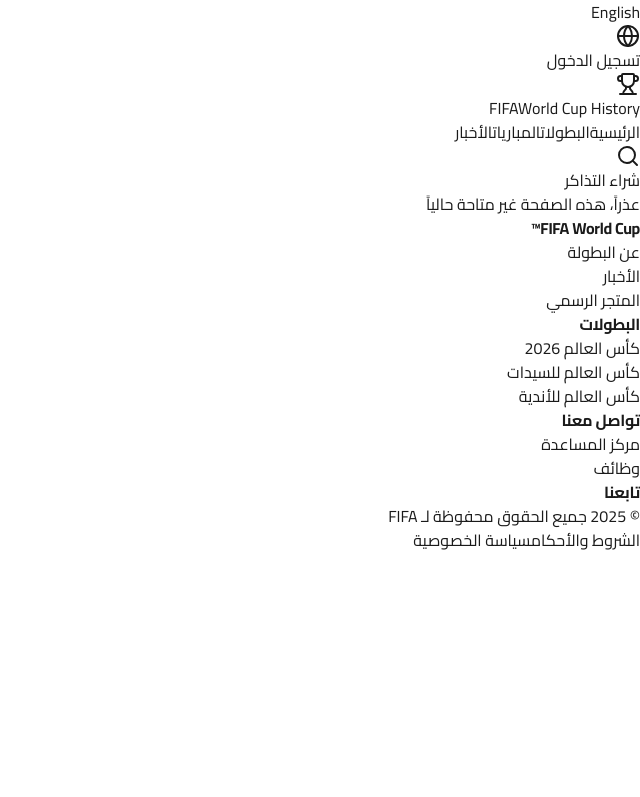
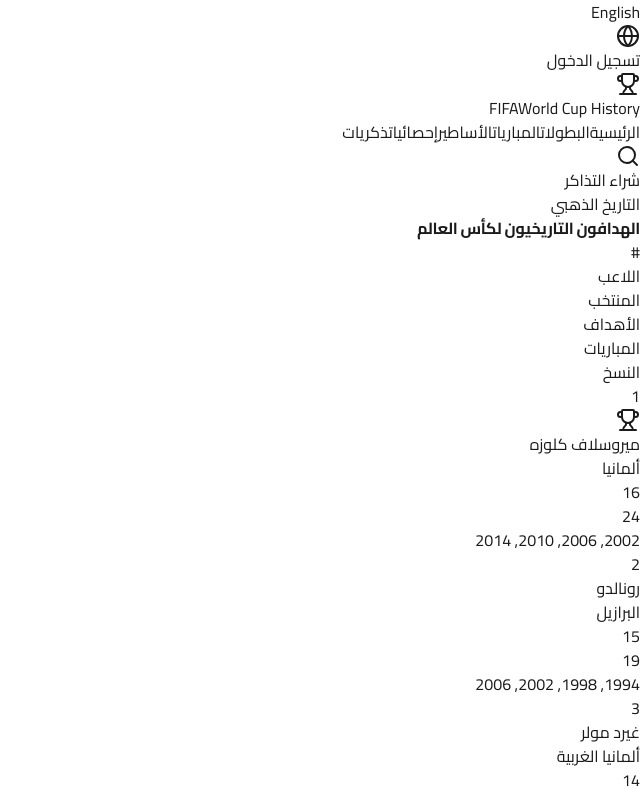
Before and after one commit to aliahmad1967/world_cups-app, a React (Vite) app: page /legends in a window 1280 px wide. Shown: the top 797 px of the page, without its empty margins (640-1280 px from the left). Built offline with nearby package versions, Linux system fonts and the light colour scheme.

Commit message:
feat: add stats, legends, and memories pages

```diff
--- a/src/App.jsx
+++ b/src/App.jsx
@@ -2,8 +2,11 @@
 import Layout from './components/Layout';
 import History from './pages/History';
 import Home from './pages/Home';
+import Legends from './pages/Legends';
 import Matches from './pages/Matches';
+import Memories from './pages/Memories';
 import News from './pages/News';
+import Stats from './pages/Stats';
 
 function App() {
   return (
@@ -14,6 +17,9 @@
           <Route path="/history" element={<History />} />
           <Route path="/matches" element={<Matches />} />
           <Route path="/news" element={<News />} />
+          <Route path="/legends" element={<Legends />} />
+          <Route path="/stats" element={<Stats />} />
+          <Route path="/memories" element={<Memories />} />
           <Route path="*" element={<div className="text-center mt-20 text-xl font-bold">عذراً، هذه الصفحة غير متاحة حالياً</div>} />
         </Routes>
       </Layout>
--- a/src/components/Navbar.jsx
+++ b/src/components/Navbar.jsx
@@ -29,17 +29,19 @@
           </Link>
 
           {/* Navigation */}
-          <div className="hidden md:flex space-x-1 space-x-reverse h-full items-center">
+          <div className="hidden lg:flex space-x-1 space-x-reverse h-full items-center">
             <NavLink to="/" active={isActive('/')}>الرئيسية</NavLink>
             <NavLink to="/history" active={isActive('/history')}>البطولات</NavLink>
             <NavLink to="/matches" active={isActive('/matches')}>المباريات</NavLink>
-            <NavLink to="/news" active={isActive('/news')}>الأخبار</NavLink>
+            <NavLink to="/legends" active={isActive('/legends')}>الأساطير</NavLink>
+            <NavLink to="/stats" active={isActive('/stats')}>إحصائيات</NavLink>
+            <NavLink to="/memories" active={isActive('/memories')}>ذكريات</NavLink>
           </div>
 
           {/* Search/Action */}
           <div className="flex items-center space-x-4 space-x-reverse">
             <Search className="w-5 h-5 cursor-pointer hover:opacity-80" />
-            <button className="hidden lg:block border border-white/30 hover:bg-white hover:text-[#0455bf] px-4 py-1.5 rounded-full text-sm font-bold transition-all">
+            <button className="hidden md:block border border-white/30 hover:bg-white hover:text-[#0455bf] px-4 py-1.5 rounded-full text-sm font-bold transition-all">
               شراء التذاكر
             </button>
           </div>
@@ -53,7 +55,7 @@
   return (
     <Link
       to={to}
-      className={`h-16 flex items-center px-4 text-sm font-bold border-b-[3px] transition-colors ${
+      className={`h-16 flex items-center px-3 xl:px-4 text-sm font-bold border-b-[3px] transition-colors whitespace-nowrap ${
         active
           ? 'border-[#32ccff] text-white'
           : 'border-transparent text-white/80 hover:text-white'
--- a/src/pages/Home.jsx
+++ b/src/pages/Home.jsx
@@ -1,4 +1,4 @@
-import { ArrowRight, Calendar, ChevronLeft } from 'lucide-react';
+import { ArrowRight, Calendar } from 'lucide-react';
 import { Link } from 'react-router-dom';
 
 export default function Home() {
@@ -34,7 +34,6 @@
 
           {/* Hero Visual Placeholder */}
           <div className="hidden lg:block relative">
-             {/* Using a placeholder div for standard image simulation */}
              <div className="aspect-[4/3] bg-gradient-to-tr from-blue-400 to-emerald-400 rounded-lg shadow-2xl opacity-20 transform rotate-3" />
              <div className="absolute inset-0 bg-blue-500/10 backdrop-blur-sm rounded-lg flex items-center justify-center border border-white/10">
                 <span className="text-white font-bold opacity-30 text-2xl">صورة البطولة</span>
@@ -43,34 +42,37 @@
         </div>
       </div>
 
-      {/* Latest Highlights / Cards Section */}
+      {/* Latest Highlights */}
       <div className="container mx-auto px-6 py-20">
         <div className="flex justify-between items-end mb-10">
-          <h2 className="text-3xl font-black text-[#1a1a1a] uppercase tracking-tighter">أبرز المحطات</h2>
-          <Link to="/history" className="text-[#0455bf] font-bold hover:underline flex items-center text-sm">
-            عرض الكل <ChevronLeft className="w-4 h-4 mr-1" />
-          </Link>
+          <h2 className="text-3xl font-black text-[#1a1a1a] uppercase tracking-tighter">أقسام مميزة</h2>
         </div>
 
         <div className="grid grid-cols-1 md:grid-cols-3 gap-8">
+          <Link to="/stats">
             <NewsCard
               category="إحصائيات"
-            title="الأرقام القياسية في تاريخ كأس العالم"
-            date="منذ 1930"
+              title="سجل الأبطال وكل الأرقام القياسية"
+              date="تحديث شامل"
               imageColor="bg-red-500"
             />
+          </Link>
+          <Link to="/legends">
             <NewsCard
               category="أساطير"
-            title="أعظم 10 هدافين في تاريخ البطولة"
-            date="تحديث مستمر"
+              title="الهدافون التاريخيون لكأس العالم"
+              date="ميروسلاف كلوزه في الصدارة"
               imageColor="bg-emerald-500"
             />
+          </Link>
+          <Link to="/memories">
             <NewsCard
               category="ذكريات"
-            title="مباريات نهائية لن ينساها التاريخ"
-            date="أرشيف كامل"
+              title="لحظات لن ينساها التاريخ"
+              date="من 1930 إلى اليوم"
               imageColor="bg-yellow-500"
             />
+          </Link>
         </div>
       </div>
 
@@ -88,7 +90,6 @@
                </button>
              </div>
              <div className="md:w-1/2 bg-gray-200 min-h-[300px] relative">
-               {/* Image Placeholder */}
                <div className="absolute inset-0 flex items-center justify-center text-gray-400 font-bold">
                  صورة ترويجية 2026
                </div>
--- /dev/null
+++ b/src/pages/Legends.jsx
@@ -0,0 +1,52 @@
+import { Trophy } from 'lucide-react';
+
+export default function Legends() {
+  const scorers = [
+    { rank: 1, name: "ميروسلاف كلوزه", country: "ألمانيا", goals: 16, matches: 24, tournaments: "2002, 2006, 2010, 2014" },
+    { rank: 2, name: "رونالدو", country: "البرازيل", goals: 15, matches: 19, tournaments: "1994, 1998, 2002, 2006" },
+    { rank: 3, name: "غيرد مولر", country: "ألمانيا الغربية", goals: 14, matches: 13, tournaments: "1970, 1974" },
+    { rank: 4, name: "ليونيل ميسي", country: "الأرجنتين", goals: 13, matches: 26, tournaments: "2006, 2010, 2014, 2018, 2022" },
+    { rank: 4, name: "جاست فونتين", country: "فرنسا", goals: 13, matches: 6, tournaments: "1958" },
+    { rank: 6, name: "كيليان مبابي", country: "فرنسا", goals: 12, matches: 14, tournaments: "2018, 2022" },
+    { rank: 6, name: "بيليه", country: "البرازيل", goals: 12, matches: 14, tournaments: "1958, 1962, 1966, 1970" },
+    { rank: 8, name: "يورغن كلينسمان", country: "ألمانيا", goals: 11, matches: 17, tournaments: "1990, 1994, 1998" },
+    { rank: 8, name: "ساندرو كوتشيس", country: "المجر", goals: 11, matches: 5, tournaments: "1954" },
+    { rank: 10, name: "غابرييل باتيستوتا", country: "الأرجنتين", goals: 10, matches: 12, tournaments: "1994, 1998, 2002" },
+  ];
+
+  return (
+    <div className="container mx-auto px-6 py-12">
+      <div className="mb-12">
+        <span className="text-[#0455bf] font-bold tracking-wider uppercase text-sm">التاريخ الذهبي</span>
+        <h2 className="text-4xl font-black text-[#1a1a1a] mt-2">الهدافون التاريخيون لكأس العالم</h2>
+      </div>
+
+      <div className="bg-white rounded-lg border border-gray-200 overflow-hidden shadow-sm">
+        <div className="grid grid-cols-12 bg-gray-50 py-4 px-6 border-b border-gray-200 text-sm font-bold text-gray-500 uppercase tracking-wider">
+          <div className="col-span-1">#</div>
+          <div className="col-span-3">اللاعب</div>
+          <div className="col-span-2">المنتخب</div>
+          <div className="col-span-2 text-center">الأهداف</div>
+          <div className="col-span-2 text-center">المباريات</div>
+          <div className="col-span-2 text-left pl-4 hidden md:block">النسخ</div>
+        </div>
+
+        <div className="divide-y divide-gray-100">
+          {scorers.map((player) => (
+            <div key={player.name} className="grid grid-cols-12 py-5 px-6 items-center hover:bg-blue-50/30 transition-colors cursor-default text-[#1a1a1a]">
+              <div className="col-span-1 font-black text-[#0455bf]">{player.rank}</div>
+              <div className="col-span-3 font-bold text-lg flex items-center">
+                {player.rank === 1 && <Trophy className="w-4 h-4 text-yellow-500 ml-2" />}
+                {player.name}
+              </div>
+              <div className="col-span-2 font-medium text-gray-600">{player.country}</div>
+              <div className="col-span-2 text-center font-black text-xl text-[#0455bf] bg-blue-50 rounded py-1 mx-2">{player.goals}</div>
+              <div className="col-span-2 text-center font-mono text-gray-500">{player.matches}</div>
+              <div className="col-span-2 text-left pl-4 text-xs text-gray-400 hidden md:block">{player.tournaments}</div>
+            </div>
+          ))}
+        </div>
+      </div>
+    </div>
+  );
+}
--- /dev/null
+++ b/src/pages/Memories.jsx
@@ -0,0 +1,38 @@
+export default function Memories() {
+    const moments = [
+      { id: 1, title: "يد الرب", year: 1986, desc: "مارادونا يسجل أشهر هدف مثير للجدل في التاريخ ضد إنجلترا.", color: "bg-sky-600" },
+      { id: 2, title: "نطحة زيدان", year: 2006, desc: "النهاية المأساوية لمسيرة الأسطورة الفرنسية في نهائي برلين.", color: "bg-blue-800" },
+      { id: 3, title: "معجزة بيرن", year: 1954, desc: "ألمانيا الغربية تقهر المجر التي لا تقهر وتفوز بالكأس.", color: "bg-gray-800" },
+      { id: 4, title: "ماراكانازو", year: 1950, desc: "أوروغواي تصدم البرازيل في عقر دارها أمام 200 ألف متفرج.", color: "bg-yellow-600" },
+      { id: 5, title: "هدف القرن", year: 1986, desc: "مارادونا يراوغ نصف منتخب إنجلترا ليسجل أعظم هدف فردي.", color: "bg-sky-500" },
+      { id: 6, title: "السباعية التاريخية", year: 2014, desc: "ألمانيا تكتسح البرازيل 7-1 في بيلو هوريزونتي.", color: "bg-red-700" },
+    ];
+
+    return (
+      <div className="container mx-auto px-6 py-12">
+        <h2 className="text-3xl font-black text-[#1a1a1a] mb-8 border-r-4 border-[#da291c] pr-4">لحظات خالدة</h2>
+
+        <div className="grid grid-cols-1 md:grid-cols-2 gap-8">
+          {moments.map((moment) => (
+            <div key={moment.id} className="group relative h-64 rounded-xl overflow-hidden cursor-pointer shadow-md hover:shadow-xl transition-all">
+              <div className={`absolute inset-0 ${moment.color} opacity-90 group-hover:opacity-100 transition-opacity`} />
+
+              {/* Content Overlay */}
+              <div className="absolute inset-0 p-8 flex flex-col justify-end text-white">
+                <span className="text-5xl font-black opacity-10 absolute top-4 left-4">{moment.year}</span>
+                <div className="relative z-10 transform translate-y-2 group-hover:translate-y-0 transition-transform">
+                  <div className="flex items-center gap-3 mb-2">
+                     <span className="bg-white text-black text-xs font-bold px-2 py-1 rounded">{moment.year}</span>
+                  </div>
+                  <h3 className="text-3xl font-bold mb-2">{moment.title}</h3>
+                  <p className="text-white/80 opacity-0 group-hover:opacity-100 transition-opacity duration-300">
+                    {moment.desc}
+                  </p>
+                </div>
+              </div>
+            </div>
+          ))}
+        </div>
+      </div>
+    );
+  }
--- /dev/null
+++ b/src/pages/Stats.jsx
@@ -0,0 +1,31 @@
+export default function Stats() {
+  const champions = [
+    { country: "البرازيل", titles: 5, years: "1958, 1962, 1970, 1994, 2002", flag: "🇧🇷" },
+    { country: "ألمانيا", titles: 4, years: "1954, 1974, 1990, 2014", flag: "🇩🇪" },
+    { country: "إيطاليا", titles: 4, years: "1934, 1938, 1982, 2006", flag: "🇮🇹" },
+    { country: "الأرجنتين", titles: 3, years: "1978, 1986, 2022", flag: "🇦🇷" },
+    { country: "فرنسا", titles: 2, years: "1998, 2018", flag: "🇫🇷" },
+    { country: "أوروغواي", titles: 2, years: "1930, 1950", flag: "🇺🇾" },
+    { country: "إنجلترا", titles: 1, years: "1966", flag: "🇬🇧" },
+    { country: "إسبانيا", titles: 1, years: "2010", flag: "🇪🇸" },
+  ];
+
+  return (
+    <div className="container mx-auto px-6 py-12">
+      <h2 className="text-3xl font-black text-[#1a1a1a] mb-8 border-r-4 border-[#32ccff] pr-4">سجل الأبطال</h2>
+
+      <div className="grid grid-cols-1 md:grid-cols-2 lg:grid-cols-3 gap-6">
+        {champions.map((champ) => (
+          <div key={champ.country} className="bg-white border border-gray-200 rounded-lg p-6 flex flex-col items-center text-center hover:border-[#0455bf] transition-colors group">
+            <div className="text-6xl mb-4 grayscale group-hover:grayscale-0 transition-all">{champ.flag}</div>
+            <h3 className="text-2xl font-bold text-[#1a1a1a] mb-2">{champ.country}</h3>
+            <div className="bg-[#0455bf] text-white font-black text-xl w-12 h-12 rounded-full flex items-center justify-center mb-4 shadow-lg group-hover:scale-110 transition-transform">
+              {champ.titles}
+            </div>
+            <p className="text-sm text-gray-500 font-medium">{champ.years}</p>
+          </div>
+        ))}
+      </div>
+    </div>
+  );
+}
```
Lines whose indentation alone changed are shown as unchanged.
